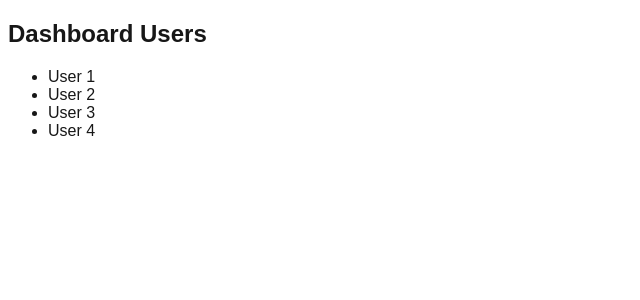
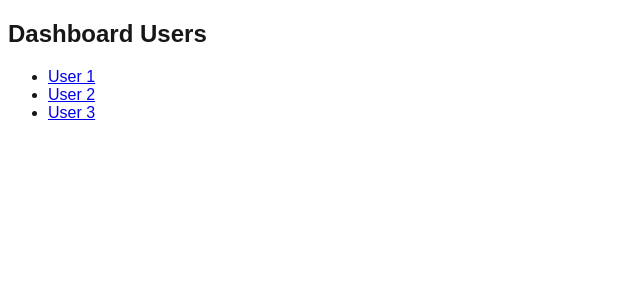
Before and after one commit to Maysha-Khanom-Moon/maths_by_mahir-asif, a Next.js app in the folder maths-with-mahir-asif/: page /dashboard/users in a window 1280 px wide. Shown: the top 300 px of the page, without its empty margins (0-640 px from the left). Built offline with nearby package versions, Linux system fonts and the light colour scheme.

Commit message:
dynamic routing

```diff
--- /dev/null
+++ b/maths-with-mahir-asif/app/dashboard/users/[id]/page.tsx
@@ -0,0 +1,14 @@
+import React from 'react'
+
+const page = async ({ params }: {params: Promise<{id: string}> }) => {
+
+    const { id } = await params;
+
+    return (
+        <div>
+        <h3>USER DETAILS PAGE: {id}</h3>
+        </div>
+    )
+}
+
+export default page
--- a/maths-with-mahir-asif/app/dashboard/users/page.tsx
+++ b/maths-with-mahir-asif/app/dashboard/users/page.tsx
@@ -1,3 +1,4 @@
+import Link from 'next/link'
 import React from 'react'
 
 const page = () => {
@@ -6,10 +7,9 @@ const page = () => {
       <h2>Dashboard Users</h2>
 
       <ul className='mt-4'>
-        <li>User 1</li>
-        <li>User 2</li>
-        <li>User 3</li>
-        <li>User 4</li>
+        <li><Link href="/dashboard/users/1">User 1</Link></li>
+        <li><Link href="/dashboard/users/2">User 2</Link></li>
+        <li><Link href="/dashboard/users/3">User 3</Link></li>
       </ul>
     </div>
   )
```
Also changed, not shown: 1 other file (tests, documents, lock files or other folders).
